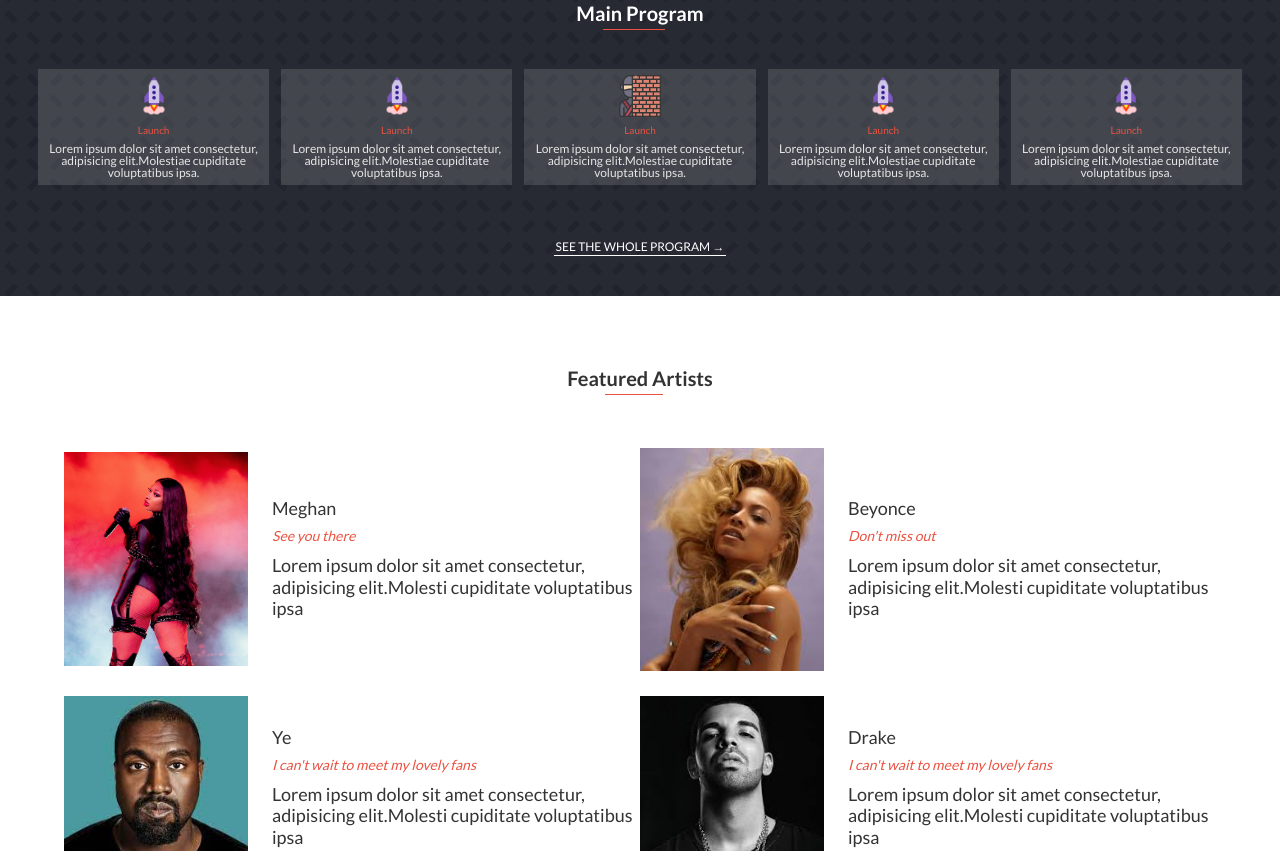
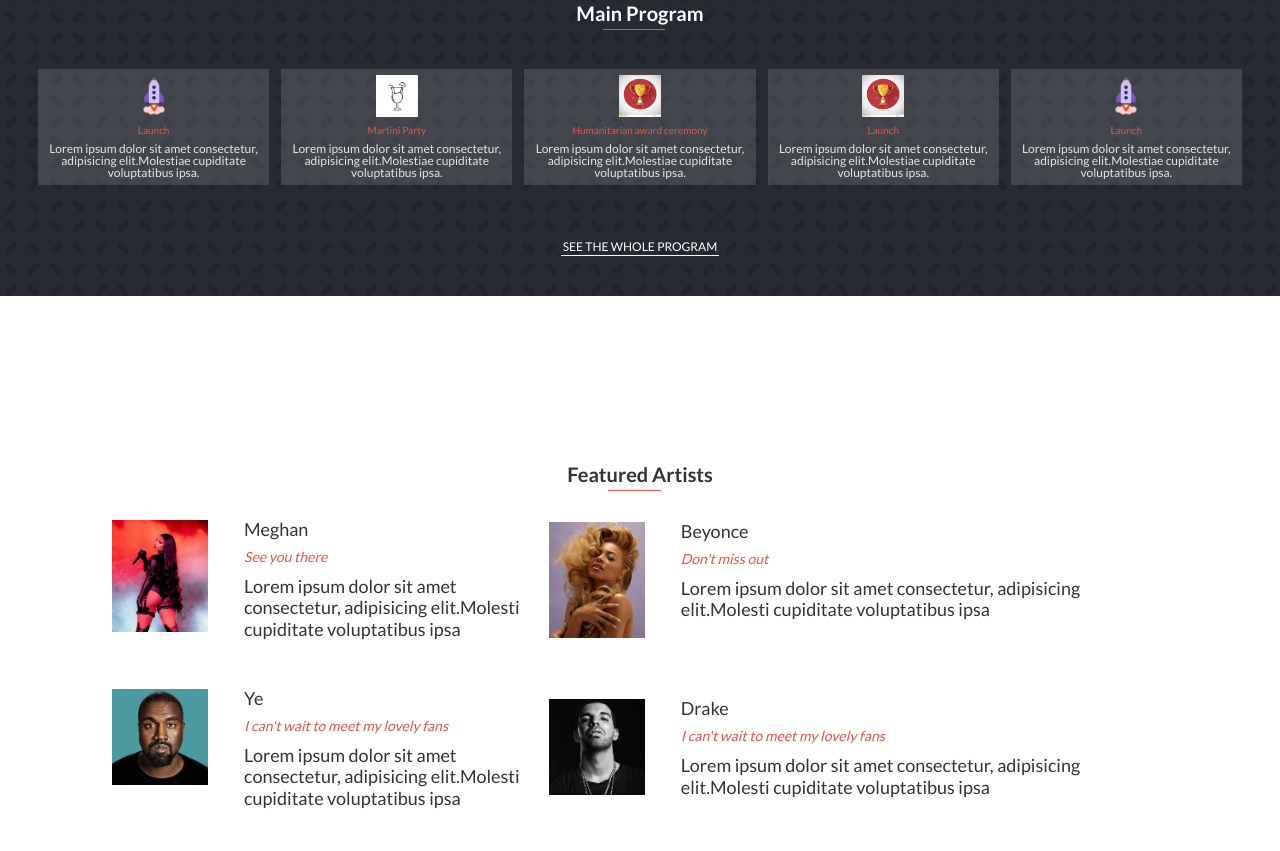
Before and after one commit to RoyJumah/Climate-Change-Conference, a website: page index.html in a window 1280 px wide. Shown: the part 558-1409 px from the top of the page. Drawn offline with nearby package versions, Linux system fonts and the light colour scheme.

```diff
--- a/index.html
+++ b/index.html
@@ -26,7 +26,7 @@
   </head>
   <body>
     <header class="header">
-      <img class ="nav-image"src="assets/img/coachella.png" alt="">
+       <a class="nav-image" href="index.html"><img class ="nav-image"src="assets/img/coachella.png" alt=""></a>
       <nav class="main-nav">
         <ul class="main-nav-list">
           <li><a class="main-nav-link" href="about.html">About</a></li>
@@ -55,7 +55,7 @@
           <p class="concert-info">
             The Coachella Valley Music and Arts Festival (commonly called the
             Coachella Festival or simply Coachella) is an annual music and arts
-            festival held at the Empire Polo Club in Indio, California, in the
+            festival <br> held at the Empire Polo Club in Indio, California, in the
             Coachella Valley in the Colorado Desert.
           </p>
 
@@ -83,8 +83,8 @@
           </div>
 
           <div class="program-details">
-            <img src="assets/img/launch.png" alt="A rocket launch icon" />
-            <p class="program-title">Launch</p>
+            <img src="assets/img/drinks.webp" alt="A rocket launch icon" />
+            <p class="program-title">Martini Party</p>
             <p class="program-info">
               Lorem ipsum dolor sit amet consectetur, adipisicing elit.Molestiae
               cupiditate voluptatibus ipsa.
@@ -93,17 +93,17 @@
 
           <div class="program-details">
             <img
-              src="assets/img/behind-the-scenes.png"
+              src="assets/img/awards.jpg"
               alt="A rocket launch icon"
             />
-            <p class="program-title">Launch</p>
+            <p class="program-title">Humanitarian award ceremony</p>
             <p class="program-info">
               Lorem ipsum dolor sit amet consectetur, adipisicing elit.Molestiae
               cupiditate voluptatibus ipsa.
             </p>
           </div>
           <div class="program-details">
-            <img src="assets/img/launch.png" alt="A rocket launch icon" />
+            <img src="assets/img/awards.jpg" alt="A rocket launch icon" />
             <p class="program-title">Launch</p>
             <p class="program-info">
               Lorem ipsum dolor sit amet consectetur, adipisicing elit.Molestiae
@@ -121,7 +121,7 @@
           </div>
         </div>
           <button class="btn btn--signup">Secure Your Spot Now!</button>
-          <a  class = "program-link "href="#">See the whole program &rarr;</a>
+          <a  class = "program-link "href="#">See the whole program</a>
       </section>
 
       <section class="artist-section">
--- a/src/project.js
+++ b/src/project.js
@@ -1,60 +1,60 @@
 const artists = [
   {
-    photo: './assets/img/thestallion.webp',
-    artistName: 'Meghan',
-    headliner: 'See you there',
+    photo: "./assets/img/thestallion.webp",
+    artistName: "Meghan",
+    headliner: "See you there",
     artistInfo:
-      'Lorem ipsum dolor sit amet consectetur, adipisicing elit.Molesti cupiditate voluptatibus ipsa',
+      "Lorem ipsum dolor sit amet consectetur, adipisicing elit.Molesti cupiditate voluptatibus ipsa",
   },
 
   {
-    photo: './assets/img/beyonce.jpg',
-    artistName: 'Beyonce',
+    photo: "./assets/img/beyonce.jpg",
+    artistName: "Beyonce",
     headliner: " Don't miss out",
     artistInfo:
-      'Lorem ipsum dolor sit amet consectetur, adipisicing elit.Molesti cupiditate voluptatibus ipsa',
+      "Lorem ipsum dolor sit amet consectetur, adipisicing elit.Molesti cupiditate voluptatibus ipsa",
   },
 
   {
-    photo: './assets/img/ye.jpg',
-    artistName: 'Ye',
+    photo: "./assets/img/ye.jpg",
+    artistName: "Ye",
     headliner: "I can't wait to meet my lovely fans",
     artistInfo:
-      'Lorem ipsum dolor sit amet consectetur, adipisicing elit.Molesti cupiditate voluptatibus ipsa',
+      "Lorem ipsum dolor sit amet consectetur, adipisicing elit.Molesti cupiditate voluptatibus ipsa",
   },
 
   {
-    photo: './assets/img/drake.jpg',
-    artistName: 'Drake',
+    photo: "./assets/img/drake.jpg",
+    artistName: "Drake",
     headliner: "I can't wait to meet my lovely fans",
     artistInfo:
-      'Lorem ipsum dolor sit amet consectetur, adipisicing elit.Molesti cupiditate voluptatibus ipsa',
+      "Lorem ipsum dolor sit amet consectetur, adipisicing elit.Molesti cupiditate voluptatibus ipsa",
   },
 
   {
-    photo: './assets/img/nicki.jpg',
-    artistName: 'Nicki',
+    photo: "./assets/img/nicki.jpg",
+    artistName: "Nicki",
     headliner: "I can't wait to meet my lovely fans",
     artistInfo:
-      'Lorem ipsum dolor sit amet consectetur, adipisicing elit.Molesti cupiditate voluptatibus ipsa',
+      "Lorem ipsum dolor sit amet consectetur, adipisicing elit.Molesti cupiditate voluptatibus ipsa",
   },
 
   {
-    photo: './assets/img/rihanna.jpg',
-    artistName: 'Rihanna',
+    photo: "./assets/img/rihanna.jpg",
+    artistName: "Rihanna",
     headliner: "I can't wait to meet my lovely fans",
     artistInfo:
-      'Lorem ipsum dolor sit amet consectetur, adipisicing elit.Molesti cupiditate voluptatibus ipsa',
+      "Lorem ipsum dolor sit amet consectetur, adipisicing elit.Molesti cupiditate voluptatibus ipsa",
   },
 ];
 
-const loadMoreBtn = document.querySelector('.load-more');
-const artistSection = document.getElementById('attendingArtists');
+const loadMoreBtn = document.querySelector(".load-more");
+const artistSection = document.getElementById("attendingArtists");
 
 artists.forEach((artist) => {
-  const artistCard = document.createElement('div');
-  artistCard.classList.add('artists-class');
-  // artistCard.classList.add("margin-sect");
+  const artistCard = document.createElement("div");
+  artistCard.classList.add("artists-class");
+  artistCard.classList.add("flex");
   artistCard.innerHTML = `
 
  <div class = "artistPhoto">
@@ -70,9 +70,9 @@
 
   artistSection.appendChild(artistCard);
 });
-const buttonContainer = document.querySelectorAll('.artists-class');
-loadMoreBtn.addEventListener('click', () => {
+const buttonContainer = document.querySelectorAll(".artists-class");
+loadMoreBtn.addEventListener("click", () => {
   buttonContainer.forEach((card) => {
-    card.style.display = 'grid';
+    card.style.display = "flex";
   });
 });
--- a/style.css
+++ b/style.css
@@ -109,10 +109,6 @@
 
   .program-link {
     display: none;
-  }
-
-  .artists-class {
-    margin-top: 2.4rem;
   }
 }
 
@@ -260,15 +256,6 @@
   width: 100%;
 }
 
-.artists-class {
-  display: grid;
-  grid-template-columns: 1fr 2fr;
-  align-items: center;
-  justify-content: center;
-  column-gap: 2.4rem;
-  margin-top: 2.4rem;
-}
-
 .artistName {
   font-size: 1.8rem;
   font-weight: 500;
@@ -371,6 +358,18 @@
   gap: 0.6rem;
 }
 
+.artist-section {
+  padding: 9.6rem 4.8rem;
+}
+
+.flex {
+  display: flex;
+  gap: 2.4rem;
+  margin-bottom: 2.4rem;
+}
+.artist-image {
+  width: 9.6rem;
+}
 .more-icon {
   width: 1.6rem;
   color: #ec5242;
@@ -399,19 +398,10 @@
   padding: 1.2rem;
 }
 
-.artist-section {
-  margin: 4.8rem 2.4rem;
-}
-
 @media (min-width: 768px) {
   .program {
     display: grid;
     grid-template-columns: repeat(5, 1fr);
-  }
-
-  .artistCard {
-    display: grid;
-    grid-template-columns: repeat(2, 1fr);
   }
 
   .load-more {
@@ -440,7 +430,7 @@
   .artistCard div:nth-child(4),
   .artistCard div:nth-child(5),
   .artistCard div:nth-child(6) {
-    display: grid;
+    display: flex;
   }
 
   .partners-logo {
@@ -541,8 +531,19 @@
     border-bottom: 1px solid transparent;
   }
 
-  .artist-section {
-    margin: 4.8rem 2.4rem;
+  .artist-image {
+    width: 9.6rem;
+  }
+
+  .artistCard {
+    display: grid;
+    grid-template-columns: 1fr 1.5fr;
+    align-items: center;
+    justify-content: center;
+    gap: 2.4rem;
+  }
+  .artists-class {
+    gap: 3.6rem;
   }
 }
 
@@ -571,10 +572,6 @@
 
   .main-nav-list {
     gap: 2.4rem;
-  }
-
-  .artist-section {
-    margin: 6.4rem 4rem;
   }
 }
 
@@ -628,15 +625,7 @@
   }
 
   .program-details {
-    padding: 0.4rem 0.2rem;
-  }
-
-  .artist-image {
-    width: 100%;
-  }
-
-  .artist-section {
-    margin: 4.8rem 11.2rem;
+    padding: 4rem;
   }
 
   .partners-section {
@@ -704,7 +693,7 @@
   }
 
   .concert-info {
-    font-size: 2.4rem;
+    font-size: 2rem;
     border: 4px solid rgb(255, 255, 255);
   }
 
@@ -734,4 +723,9 @@
   .text {
     font-size: 2.4rem;
   }
+
+  .artist-section {
+    width: 1200px;
+    margin: 0 auto;
+  }
 }
```
Also changed, not shown: about.css (+41 -0 lines), about.html (+13 -2 lines), assets/img/awards.jpg (added), assets/img/checkedimage.png (added), assets/img/coachella-image.jpg (added), assets/img/drinks.webp (added).
